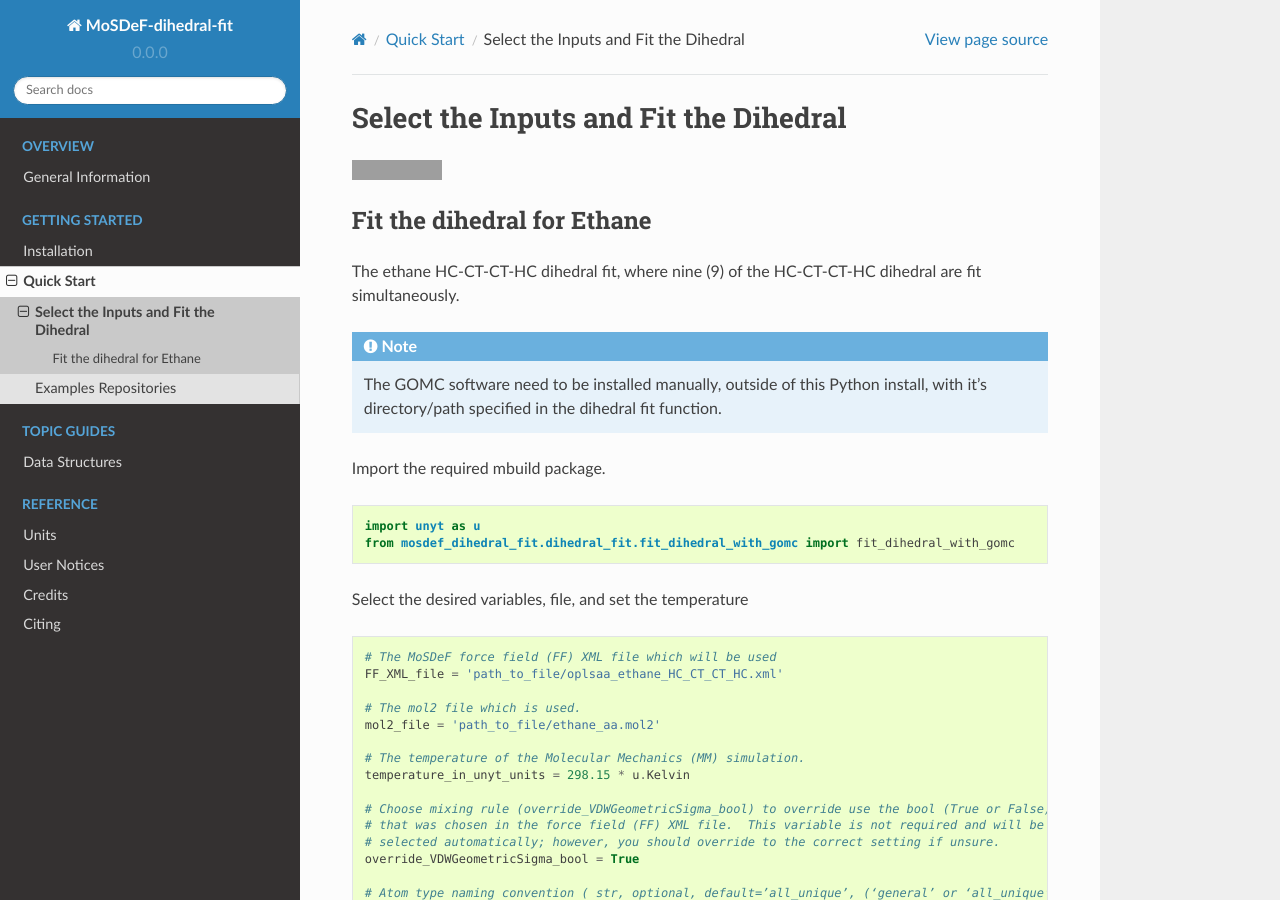
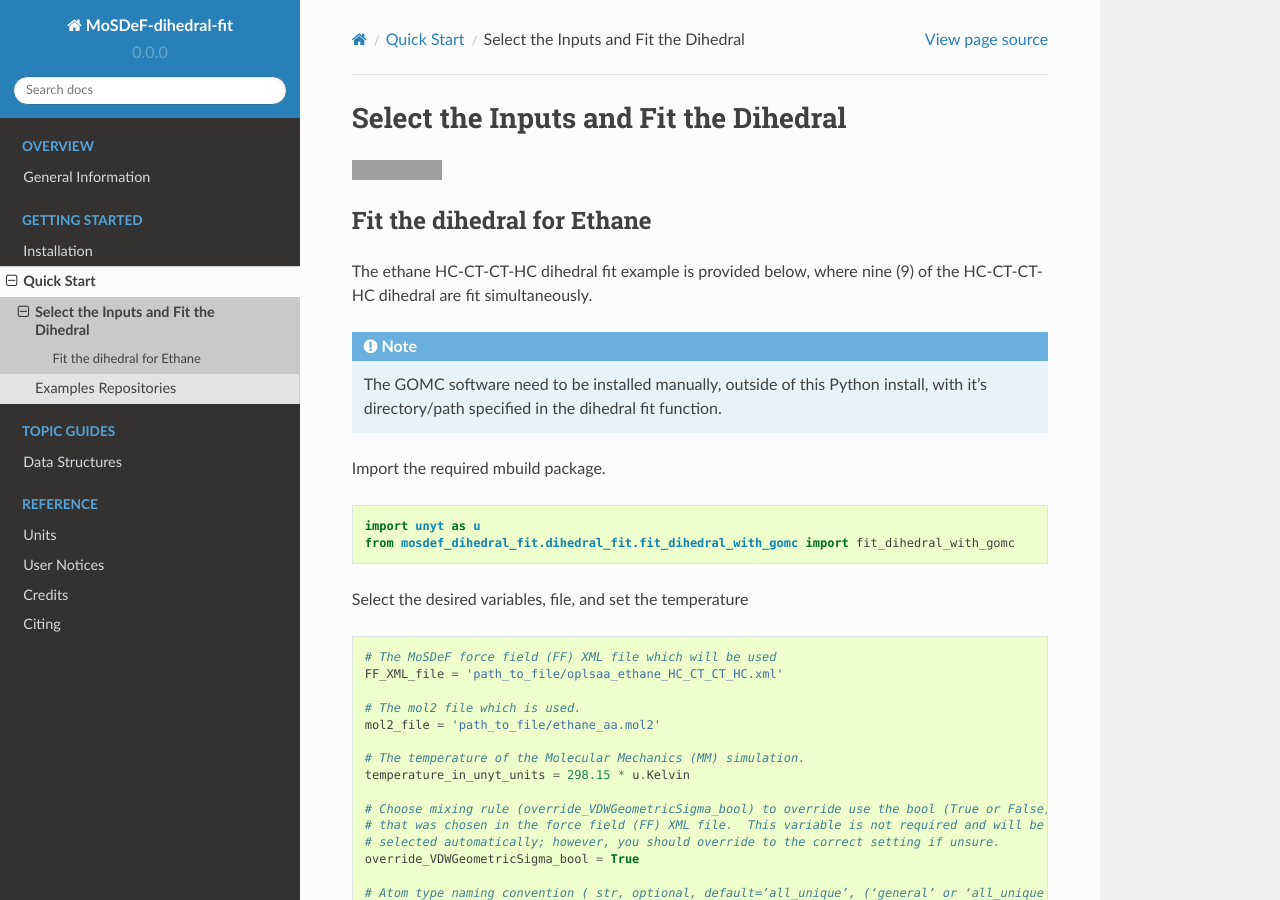
Before and after one commit to GOMC-WSU/MoSDeF-dihedral-fit, a Sphinx documentation site: the page built from docs/getting_started/quick_start/fit_a_dihedral_with_Gaussian_and_write_all_files.rst, in a window 1280 px wide and 900 px high. Built offline with Sphinx 7.4.7 and the Read the Docs theme 2.0.0, drawn with Linux system fonts in a browser that asks for light colours; grey boxes are pictures that could not be loaded.

```diff
--- a/docs/getting_started/quick_start/fit_a_dihedral_with_Gaussian_and_write_all_files.rst
+++ b/docs/getting_started/quick_start/fit_a_dihedral_with_Gaussian_and_write_all_files.rst
@@ -6,7 +6,7 @@
 
 Fit the dihedral for Ethane
 ---------------------------
-The ethane HC-CT-CT-HC dihedral fit, where nine (9) of the HC-CT-CT-HC dihedral are fit simultaneously.
+The ethane HC-CT-CT-HC dihedral fit example is provided below, where nine (9) of the HC-CT-CT-HC dihedral are fit simultaneously.
 
 
 .. note::
```
